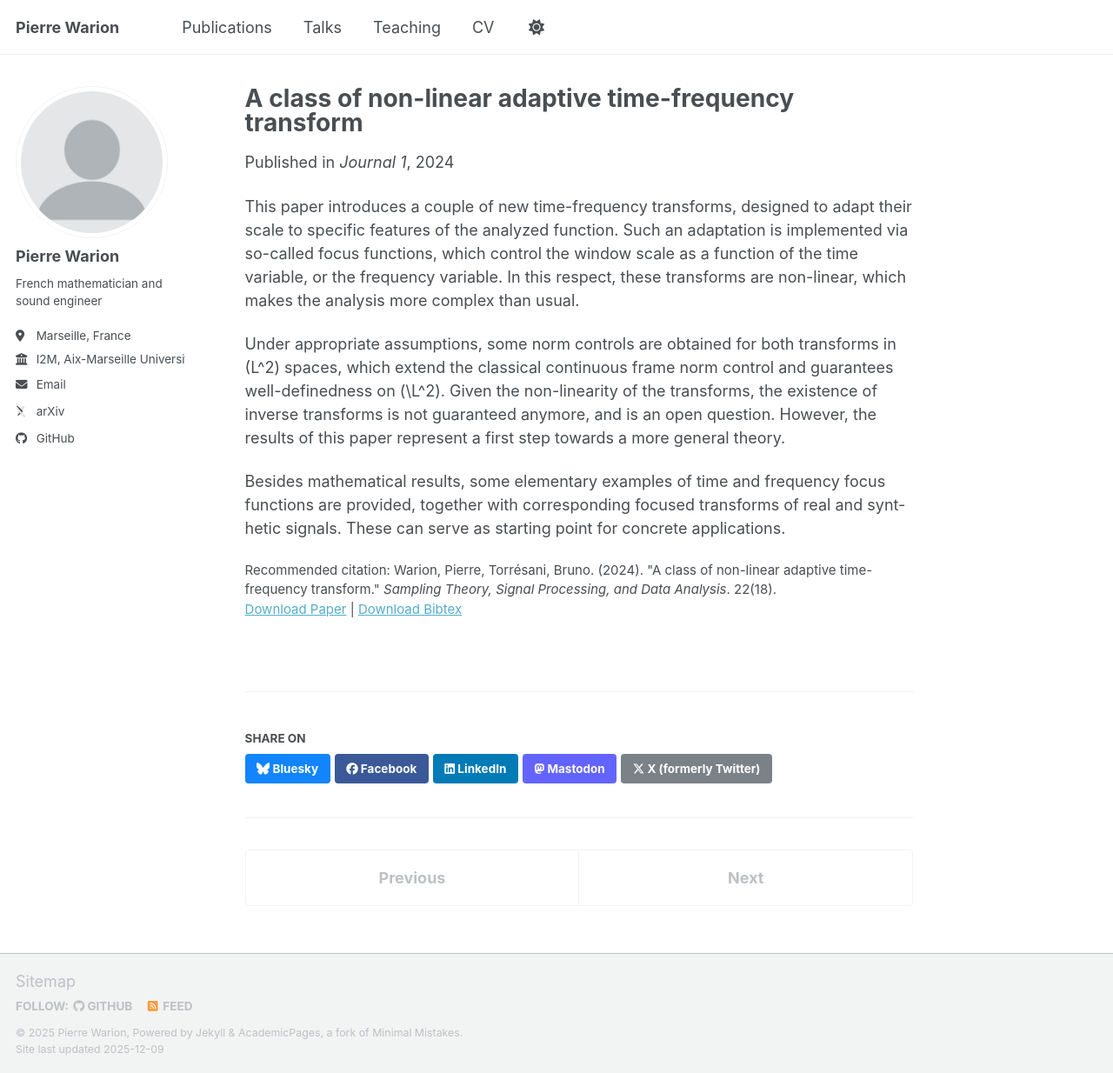
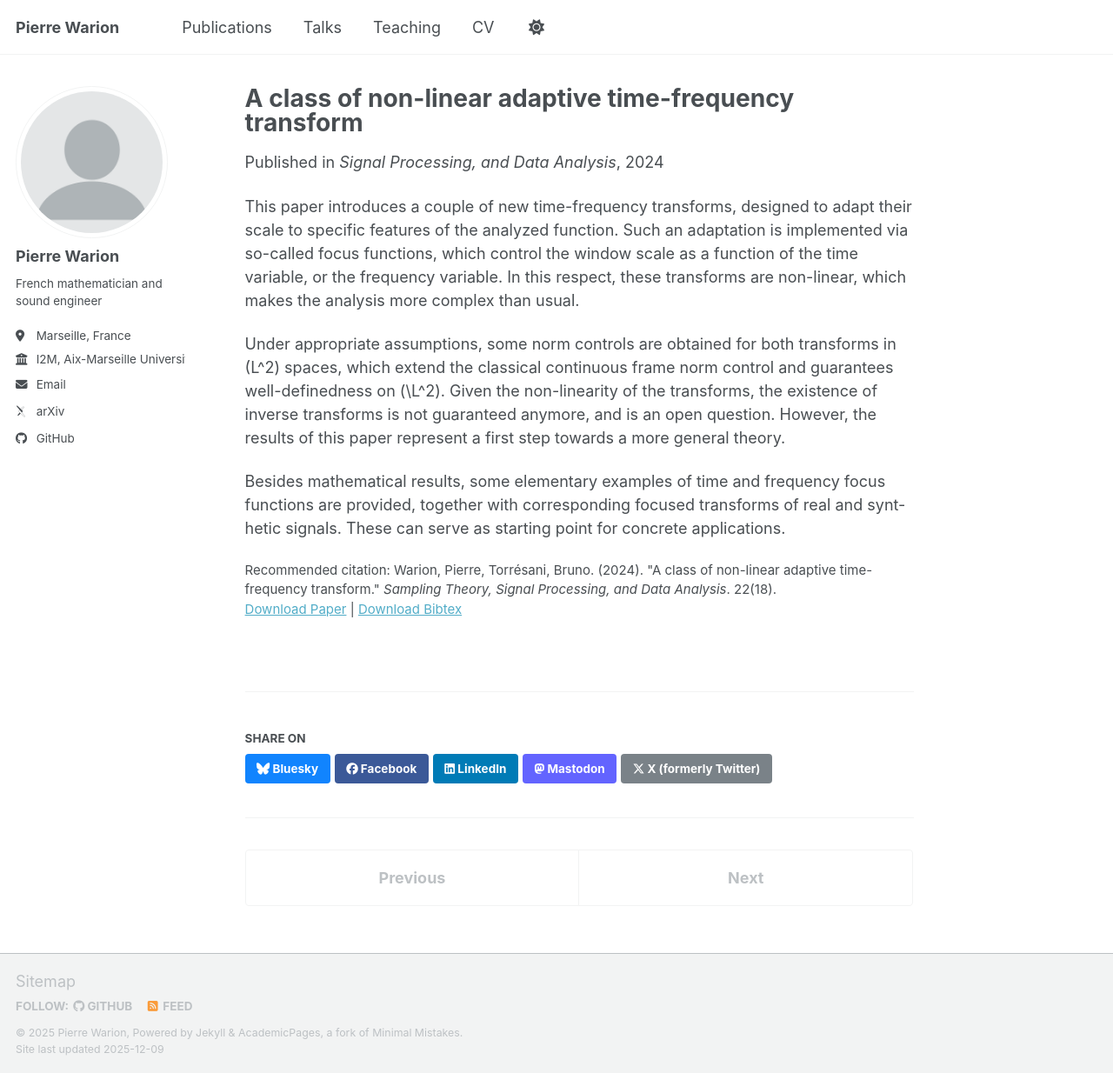
Before and after one commit to pierre-war/pierre-warion.github.io, a Jekyll site: the page built from _publications/2024-07-31-a_class.md, in a window 1280 px wide and 1234 px high. Shown: the whole window at 87% size. Built offline with Jekyll 4.4.1, drawn with Linux system fonts in a browser that asks for light colours; some web fonts are replaced; a script bundle is joined from its source files by our own code; library files that are not in the unit come from our copies.

Commit message:
publication

```diff
--- a/_publications/2024-07-31-a_class.md
+++ b/_publications/2024-07-31-a_class.md
@@ -5,7 +5,7 @@ category: manuscripts
 permalink: /publication/2024-07-31-a_class
 excerpt: 'This paper construct a new class of adaptive non linear time-frequency transform. We provide several norm control in L^2 spaces such as a non linear continuous frame estimation.'
 date: 2024-07-31
-venue: 'Journal 1'
+venue: 'Signal Processing, and Data Analysis'
 #slidesurl: 'https://academicpages.github.io/files/slides1.pdf'
 paperurl: 'https://academicpages.github.io/files/paper1.pdf'
 bibtexurl: 'https://academicpages.github.io/files/bibtex1.bib'
```
